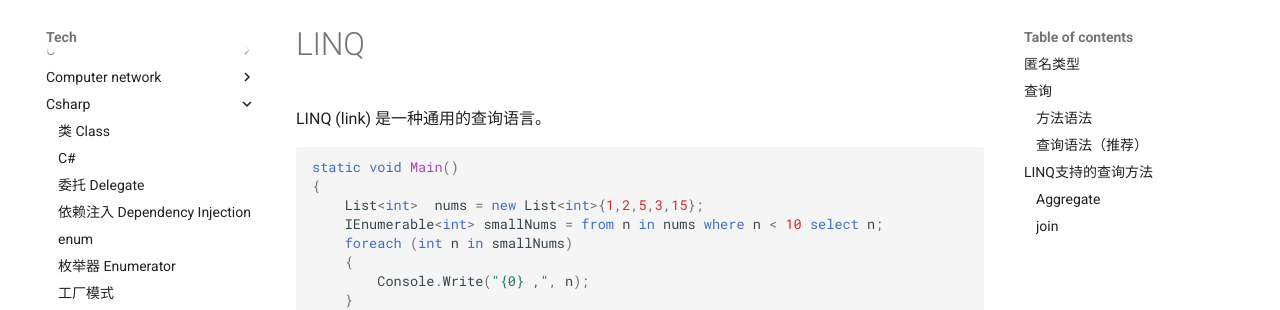
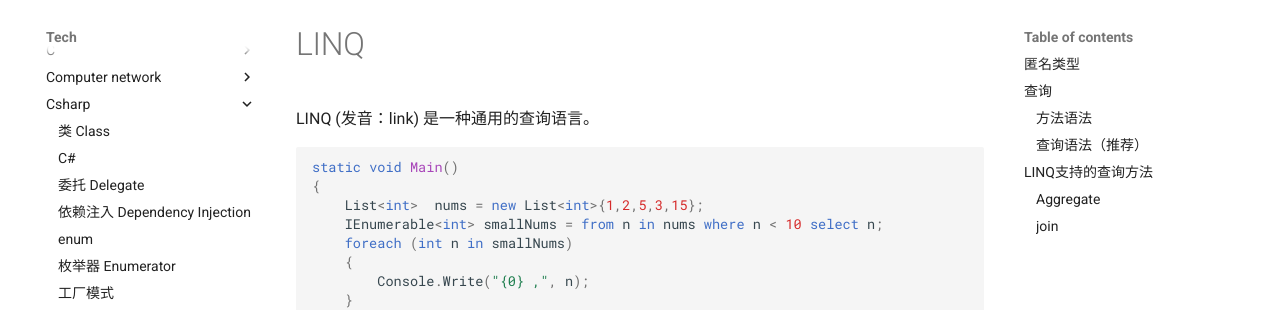
Before and after one commit to luoxufeiyan/wiki.luoxufeiyan.com, an MkDocs documentation site: the page built from docs/tech/csharp/linq.md, in a window 1280 px wide and 900 px high. Shown: the part 122-432 px from the top of the window. Built offline with MkDocs 1.6.1 and Material for MkDocs 9.7.7, drawn with Linux system fonts in a browser that asks for light colours; comment, search, counter and statistics services are not loaded.

````diff
--- a/docs/tech/csharp/linq.md
+++ b/docs/tech/csharp/linq.md
@@ -1,6 +1,6 @@
 # LINQ
 
-LINQ (link) 是一种通用的查询语言。
+LINQ (发音：link) 是一种通用的查询语言。
 
 ```c#
 static void Main()
````
Also changed, not shown: docs/tech/visual_studio.md (+6 -0 lines).
